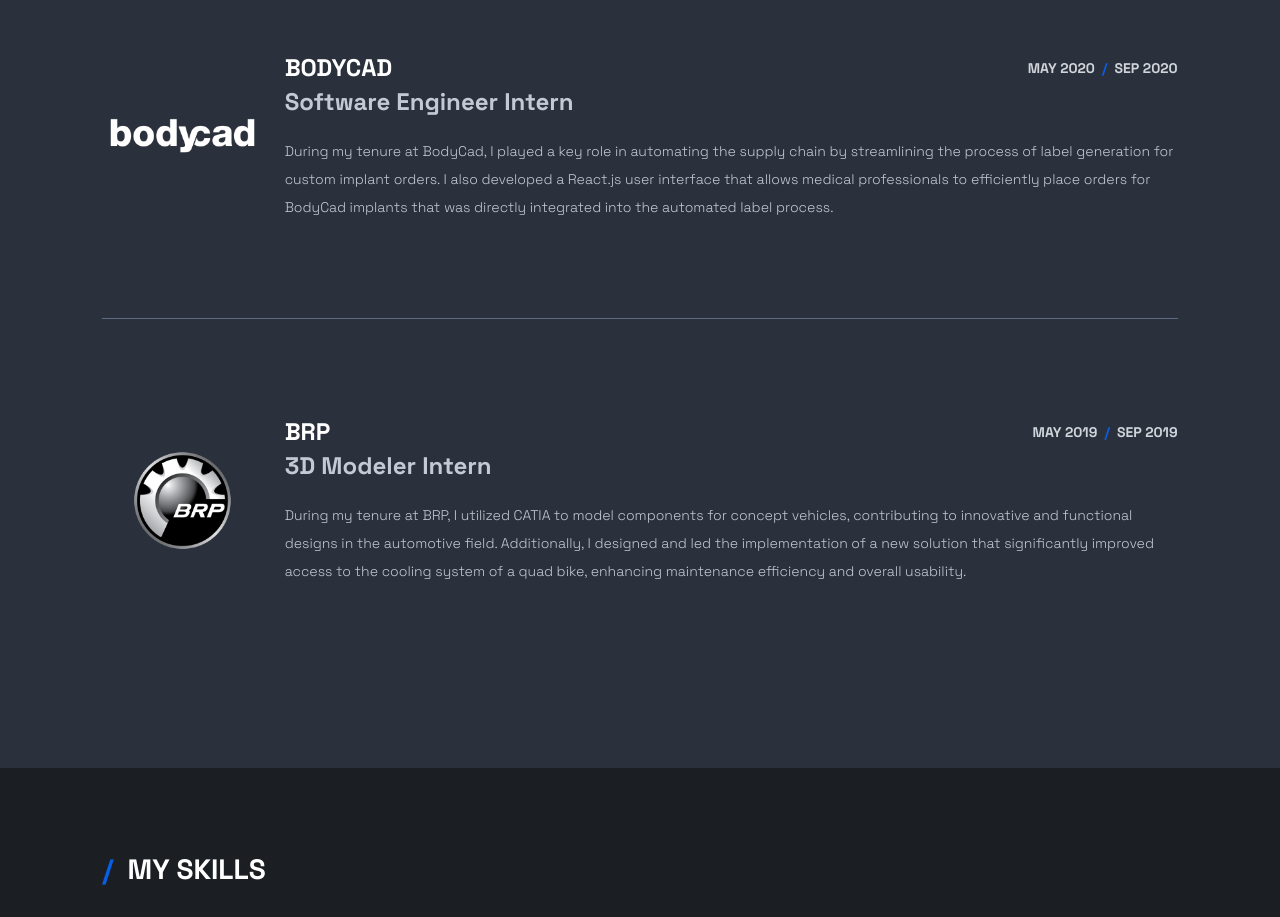
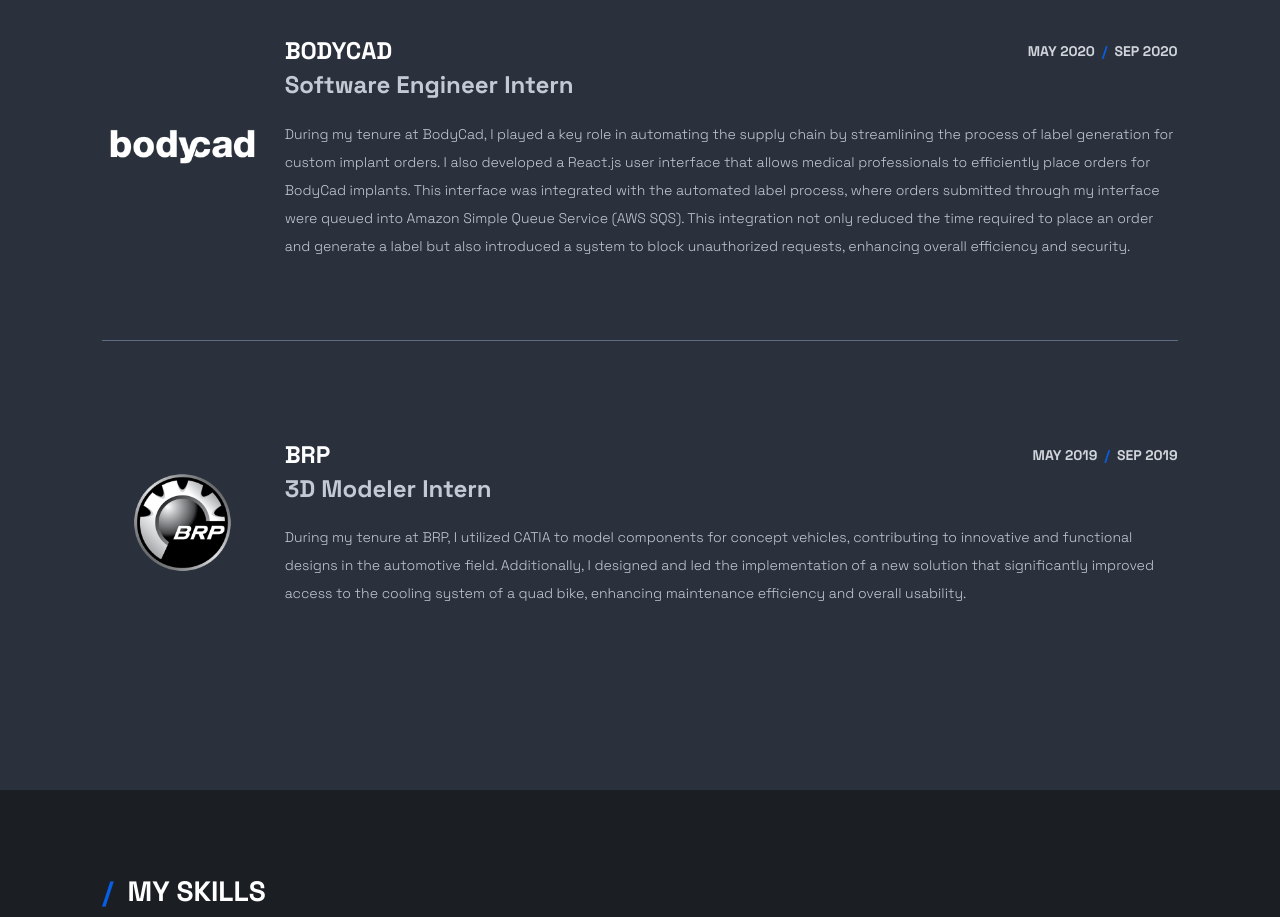
Before and after one commit to dbreton333/david.breton.web, a Next.js app: page / in a window 1280 px wide. Shown: the part 3500-4417 px from the top of the page. Built offline with nearby package versions, Linux system fonts and the light colour scheme.

Commit message:
modified text

```diff
--- a/src/app/components/award_page_sections/AwardContent.tsx
+++ b/src/app/components/award_page_sections/AwardContent.tsx
@@ -7,8 +7,8 @@
         <div className={styles.container}>
             <div className={`${styles.award_frame}`}>
                 <div className={`${styles.left_content}`}>
-                    <AwardDescription position={1} title="Mcgill Engineering Competition" description="My team and I won first place in the programming category of the McGill Engineering Competition, where we had 12 hours to tackle five computer science challenges."/>
-                    <AwardDescription position={1} title="Computer Science Games" description="The Computer Science Games are a collegiate  competition that includes challenges from all aspects of computing and  that includes 10+ universities with teams of 10 computer scientists. I  won 1st place in the machine learning competition where students were  task to develop the best machine learning model based on a given dataset within 10 hours."/>
+                    <AwardDescription position={1} title="Mcgill Engineering Competition" description="My team and I won first place in the programming category of the McGill Engineering Competition, where we had 12 hours to tackle five computer science challenges and present our work in front of five judges."/>
+                    <AwardDescription position={1} title="Computer Science Games" description="The Computer Science Games is the largest computer science competition in Quebec, that includes challenges from all aspects of computing and where more then 10 universities with teams of 10 computer scientists participate each year. I  won 1st place in the machine learning competition where students were task to develop the best machine learning model based on a given dataset within 10 hours."/>
                 </div>
                 <div className={`${styles.right_content}`} style={{aspectRatio: 0.75}}>
                     <Photo src="/images/victory1.png" alt="awards"/>
--- a/src/app/data/experienceData.json
+++ b/src/app/data/experienceData.json
@@ -24,7 +24,7 @@
             "StartingDate": "MAY 2020",
             "EndingDate": "SEP 2020",
             "topic": "Software Engineer Intern",
-            "description": "During my tenure at BodyCad, I played a key role in automating the supply chain by streamlining the process of label generation for custom implant orders. I also developed a React.js user interface that allows medical professionals to efficiently place orders for BodyCad implants that was directly integrated into the automated label process."
+            "description": "During my tenure at BodyCad, I played a key role in automating the supply chain by streamlining the process of label generation for custom implant orders. I also developed a React.js user interface that allows medical professionals to efficiently place orders for BodyCad implants. This interface was integrated with the automated label process, where orders submitted through my interface were queued into Amazon Simple Queue Service (AWS SQS). This integration not only reduced the time required to place an order and generate a label but also introduced a system to block unauthorized requests, enhancing overall efficiency and security."
         },
         {
             "CompanyName": "BRP",
```
